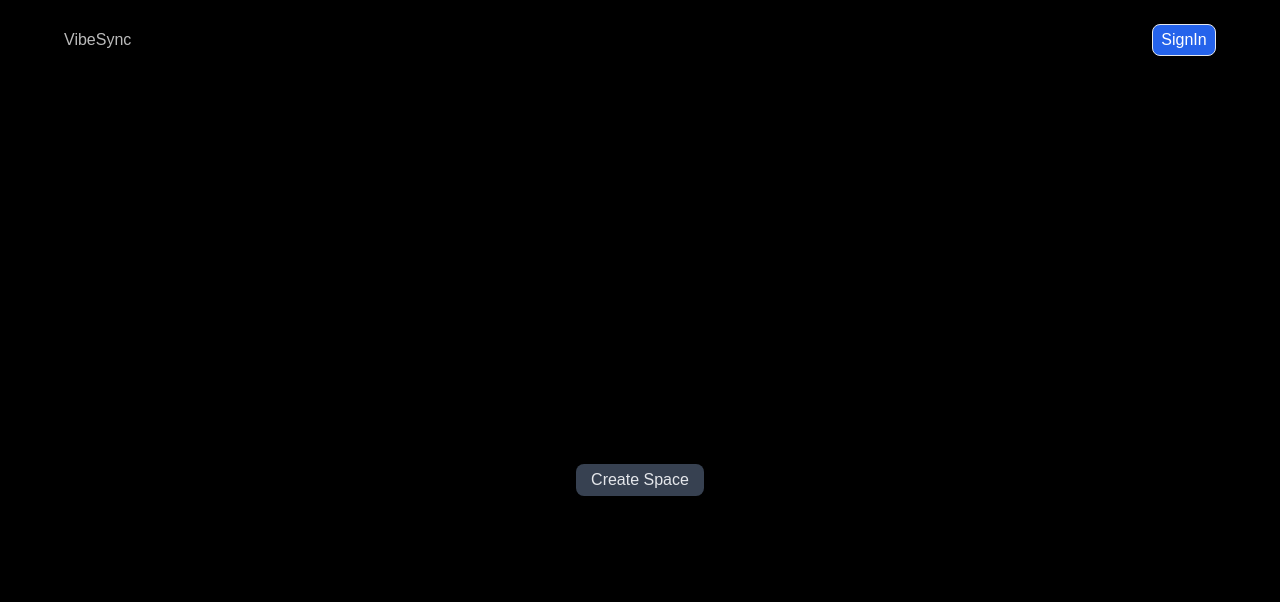
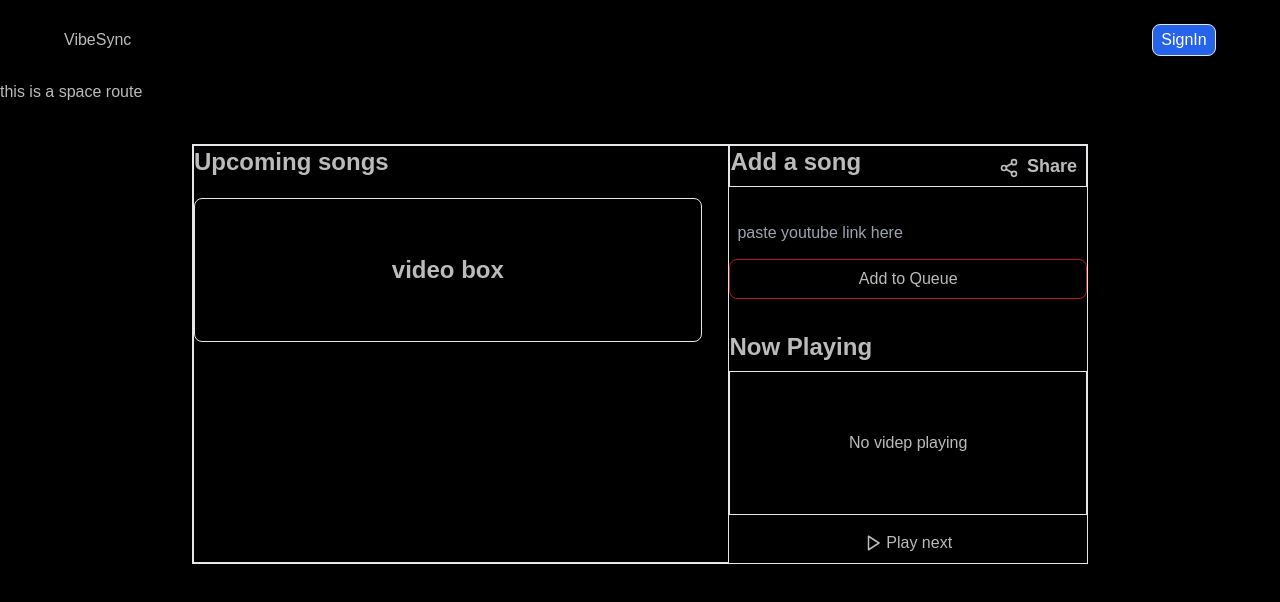
Before and after one commit to randomboy24/vibesync, a Next.js app: page / in a window 1280 px wide. Shown: the top 602 px of the page. Built offline with nearby package versions, Linux system fonts and the light colour scheme; no server answers.

Commit message:
added space func

```diff
--- a/package.json
+++ b/package.json
@@ -10,6 +10,7 @@
   },
   "dependencies": {
     "@prisma/client": "^5.22.0",
+    "axios": "^1.7.7",
     "dotenv": "^16.4.5",
     "lucide-react": "^0.453.0",
     "next": "14.2.15",
--- /dev/null
+++ b/src/app/[...space]/page.tsx
@@ -0,0 +1,64 @@
+export default function Space ({params : {
+    space
+}}:{params:{
+    space:String[]
+}}) {
+    return (
+        <div>
+            <div>
+                this  is a space route {space}
+            </div>
+            <Dashboard/>
+        </div>
+    )
+}
+
+import { Play, Share2 } from "lucide-react"
+
+function Dashboard(){
+    return (
+        <div className="flex justify-center w-screen">
+            <div className="flex md:w-[70%] w-screen md:flex-row flex-col  border mt-10 md:px-0 px-4">
+                <div className="border text-2xl font-bold basis-[60%]">
+                    <div>
+                        Upcoming songs
+                    </div>
+                    <div className="mt-5">
+                        <div className="h-36 flex items-center justify-center border w-[95%] rounded-lg">
+                            video box
+                        </div>
+                    </div>
+                </div>
+                <div className="basis-[40%]">
+                    <div className="border flex justify-between ">
+                        <div className="text-2xl font-bold">Add a song</div>
+                        <button className="flex gap-x-2 h-10 border w-24 items-center justify-center rounded-lg border-black">
+                            <Share2 width={20} height={20} className="mt-1"/>
+                            <span className="text-lg font-semibold">Share</span>
+                        </button>
+                    </div>
+                    <div className="flex flex-col gap-y-2 mt-7">
+                        <input type="text" placeholder="paste youtube link here" className="block rounded-lg w-[100%]  h-9 pl-2 bg-[#000]" />
+                        <button className="block w-[100%] h-10 border border-red-700 rounded-lg">
+                            Add to Queue
+                        </button>
+                    </div>
+                    <div className="mt-8 flex flex-col gap-y-2">
+                        <div className="text-2xl font-bold">Now Playing</div>
+                        <div className="h-36 flex justify-center items-center border">
+                            <div>
+                                No videp playing
+                            </div>
+                        </div>
+                        <div>
+                            <button className="w-[100%] border border-black flex justify-center items-center h-10 rounded-lg gap-x-1">
+                                <Play height={18} width={18}/>
+                                <span>Play next</span>
+                            </button>
+                        </div>
+                    </div>
+                </div>
+            </div>
+        </div>
+    )
+}
--- a/src/app/api/auth/[...nextauth]/route.ts
+++ b/src/app/api/auth/[...nextauth]/route.ts
@@ -17,11 +17,16 @@ const handler = NextAuth({
             email
         }}){
             try{
-                // const prisma = new PrismaClient()
-                // console.log("-----------------------------------------------------------------------\n")
-                // console.log(prisma.user)
-                // return false;
-                console.log(process.env.DATABASE_URL)
+                const user = await prisma.user.findFirst({
+                    where:{
+                        email:email as string
+                    }
+                })
+                if(user){
+                    console.log("user already exists")
+                    return true;
+                }
+                // console.log(process.env.DATABASE_URL)
                 const res = await prisma.user.create({
                     data:{
                         email:email as string,
--- /dev/null
+++ b/src/app/api/space/route.ts
@@ -0,0 +1,24 @@
+import prisma from "@/app/db"
+import { NextRequest, NextResponse } from "next/server"
+
+
+export const POST = async (req:NextRequest) => {
+    const body = await req.json();
+    try{
+        const space = await prisma.spaces.create({
+                        data:{
+                            name:body.name,
+                            userId:body.userId
+                        }
+                    })
+        console.log(space);
+        return NextResponse.json({
+            spaceid:space.spacesId
+        })
+    }catch(e){
+        return NextResponse.json({
+            message:"something went wrong",
+            error:e
+        })
+    }
+}
--- a/src/components/Space.tsx
+++ b/src/components/Space.tsx
@@ -1,11 +1,43 @@
 "use client";
-import { MoveDiagonal } from "lucide-react";
+
 import { useState } from "react";
-
+import axios from "axios";
+import { useRouter } from "next/navigation";
 export const Space = () => {
     const [isModalOpen, setIsModalOpen] = useState(false);
-
+    const router = useRouter();
     function Modal() {
+        const [spaceName,setSpaceName] = useState("");
+        function generateRandomName(){
+            const musicSpaceNames = [
+                "Harmony Hub",
+                "Rhythm Room",
+                "The Soundscape",
+                "Melody Haven",
+                "Groove Garden",
+                "Echo Chamber",
+                "Beat Bunker",
+                "The Listening Lounge",
+                "Vibe Vault",
+                "Chords & Coffee",
+                "Tempo Terrace",
+                "The Mix Lab",
+                "Sonic Sanctuary",
+                "Bass Base",
+                "Symphony Studio",
+                "Vinyl Vault",
+                "Acoustic Alley",
+                "The Music Nest",
+                "Pulse Place",
+                "Harmony Haven",
+                "Jam Junction",
+                "Resonance Room",
+                "The Chill Stage",
+                "Soul Station",
+                "Audio Arcade"
+            ];
+            return musicSpaceNames[Math.floor(Math.random() * musicSpaceNames.length)]
+        }
         return (
             <div className="fixed inset-0 bg-black bg-opacity-75 flex items-center justify-center z-50">
                 <div className="bg-gray-800 rounded-lg shadow-lg p-6 w-full max-w-md relative">
@@ -28,12 +60,24 @@ export const Space = () => {
                         type="text"
                         placeholder="Space Name"
                         className="w-full px-4 py-2 border border-gray-600 rounded-lg bg-gray-700 text-gray-200 placeholder-gray-500 focus:outline-none focus:ring-2 focus:ring-blue-500"
+                        onChange={(e) => setSpaceName(e.target.value)}
                     />
 
                     {/* Create Space Button */}
                     <button
                         className="w-full mt-6 py-2 bg-blue-600 text-white font-semibold rounded-lg hover:bg-blue-700 transition"
-                        onClick={() => null} // Placeholder for button action
+                        onClick={async () => {
+                            try{
+                                const res = await axios.post("http://localhost:3000/api/space",{
+                                    userId:"90d92677-7840-400a-ae7e-f9c41826a3a6",
+                                    name:spaceName
+                                })
+                                router.push(`/${res.data.spaceid}`)
+                            }catch(e){
+                                console.log("error occured")
+                            }
+                        }
+                        } // Placeholder for button action
                     >
                         Create Space
                     </button>
@@ -47,7 +91,9 @@ export const Space = () => {
             {!isModalOpen ? (
                 <button
                     className="bg-gray-700 text-gray-200 hover:text-white hover:bg-gray-600 rounded-lg w-32 h-8"
-                    onClick={() => setIsModalOpen(true)}
+                    onClick={() => {
+                        setIsModalOpen(true)
+                    }}
                 >
                     Create Space
                 </button>
```
Also changed, not shown: src/components/Appbar.tsx (line endings or trailing spaces), 1 other file (tests, documents, lock files or other folders).
